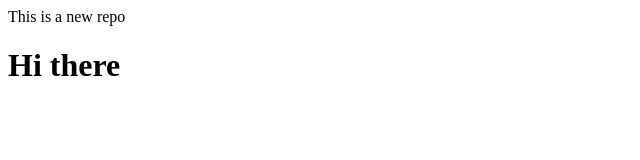
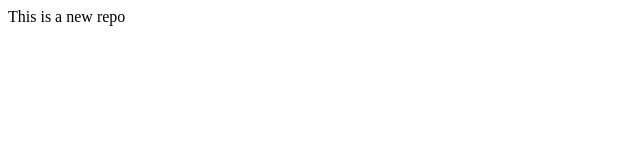
Before and after one commit to RiturajPaull/localrepo, a plain HTML site: page index.html in a window 1280 px wide. Shown: the whole page, without its empty margins (0-640 px from the left). Drawn offline with Linux system fonts and the light colour scheme.

Commit message:
Add Initial Files

```diff
--- a/index.html
+++ b/index.html
@@ -1,2 +1 @@
 <p>This is a new repo</p>
-<h1>Hi there</h1>
```
